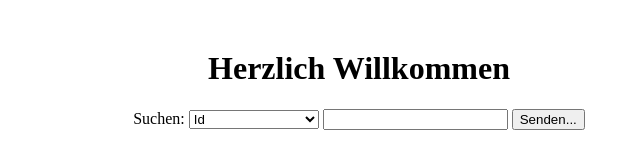
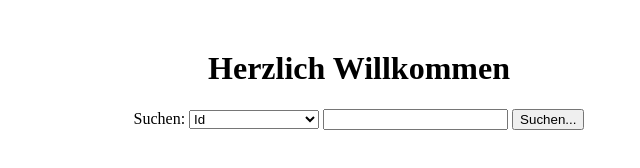
Before and after one commit to Fingadumbledore/Luca-Geburtstag, a plain HTML site: page frontend/sites/index.html in a window 1280 px wide. Shown: the full height of the page, 281-921 px from the left. Drawn offline with Linux system fonts and the light colour scheme.

Commit message:
changed icon folder, alpine to python docker image, search field content

```diff
--- a/frontend/sites/index.html
+++ b/frontend/sites/index.html
@@ -18,7 +18,7 @@
 					<option value="byDescription">ItemBeschreibung</option>
 				</select>
 				<input type="search" id="suche" name="query">
-				<button>Senden...</button>
+				<button>Suchen...</button>
 			</form>
 		</center>
 	</body>
```
Also changed, not shown: frontend/icons/ananas.jpg (renamed from frontend/sites/icons/ananas.jpg), 1 other file.
